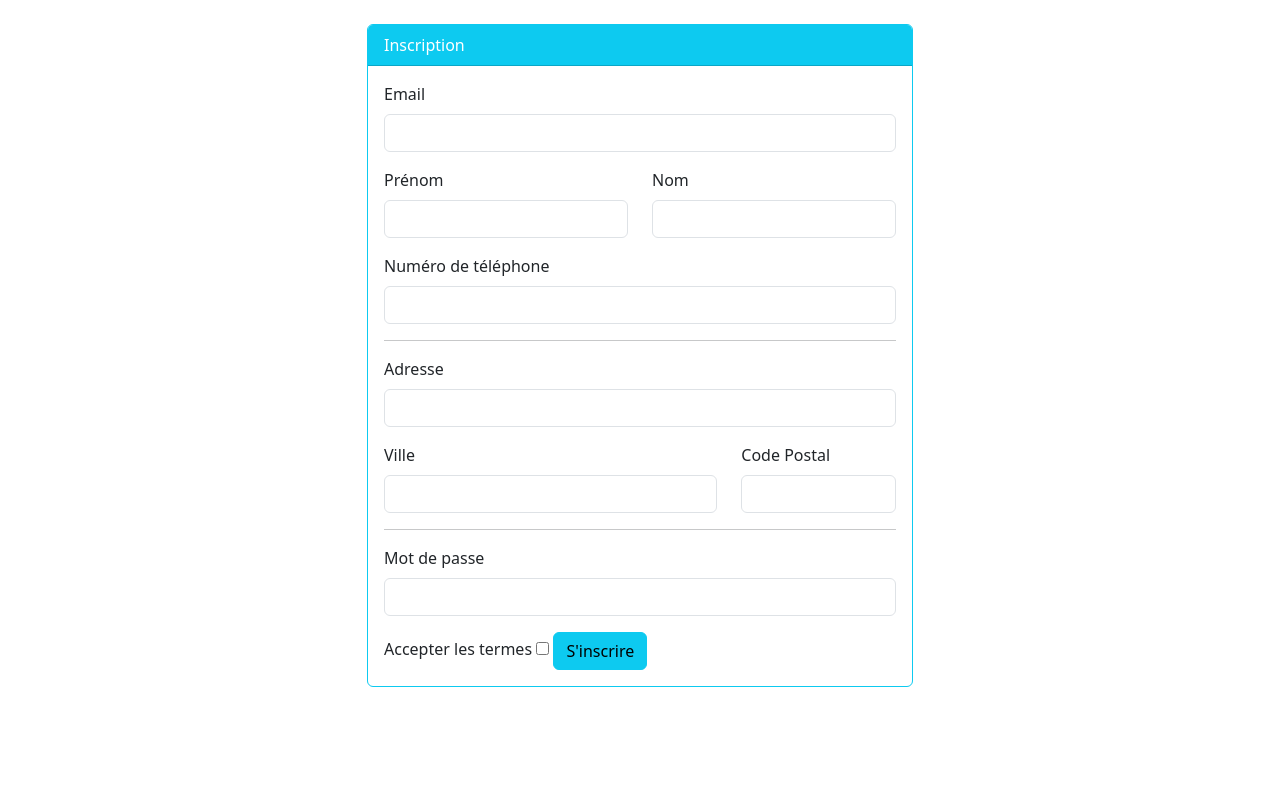
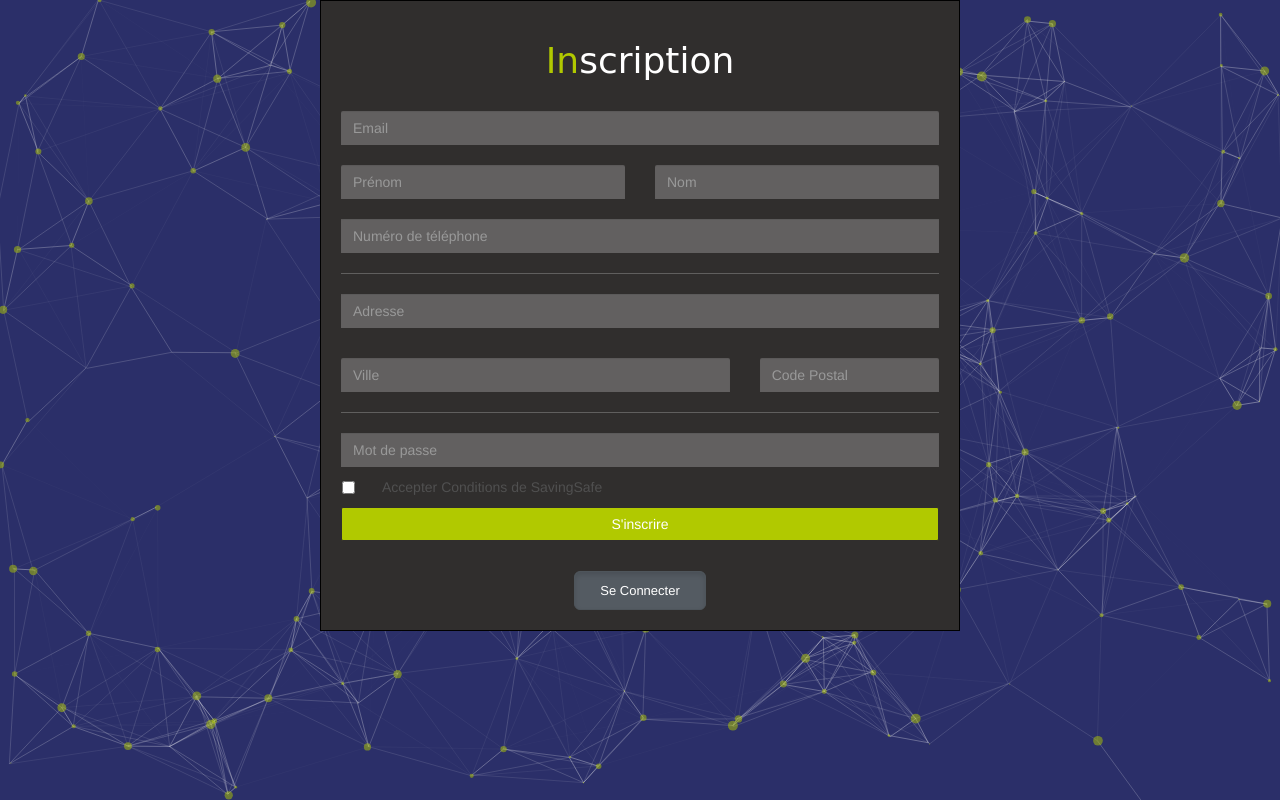
Before and after one commit to flenn77/SavingSafe, a Symfony app: template templates/registration/register.html.twig in a window 1280 px wide. Run offline with Twig, Linux system fonts and the light colour scheme; the template is opened without the code that fills it, so the values that code supplies are empty; form fields are guessed from the names that the template uses; some libraries are stand-ins or nearby versions.

Commit message:
adding some animation

```diff
--- /dev/null
+++ b/public/css/login.css
@@ -0,0 +1,107 @@
+body, html {
+	height: 100%;
+	background-repeat: no-repeat;    /*background-image: linear-gradient(rgb(12, 97, 33),rgb(104, 145, 162));*/
+	background:rgb(43, 47, 105);
+	position: relative;
+}
+.center-box-login {
+	margin: auto;
+	width: 50%;
+	border: 3px solid green;
+	padding: 10px;
+  }
+
+
+.checkbox {
+    font-size: 14px;       /* Augmenter la taille de la police */
+    color: #505050;        /* Changer la couleur du texte en blanc */
+}
+
+
+
+
+
+
+
+.center-button {
+    text-align: center;
+}
+  .btn-register {
+    background-color: #cccccc;  /* couleur gris */
+    border-color: #b3b3b3;  /* couleur gris un peu plus foncé pour la bordure */
+    font-size: 1.3rem;  /* Réduit la taille du texte */
+    padding: 10px 25px;  /* Diminution du rembourrage pour réduire la taille du bouton */
+    margin-top: 10px;  /* Espace au-dessus du bouton pour le séparer du bouton de connexion */
+}
+
+.form-input {
+    margin-bottom: 10px;
+}
+
+#login-box {
+	position: absolute;
+	top: 0px;
+	left: 50%;
+	transform: translateX(-50%);
+	min-width: 350px;
+	margin: 0 auto;
+	border: 1px solid black;
+	background: rgba(48, 46, 45, 1);
+	min-height: 250px;
+	padding: 20px;
+	z-index: 9999;
+}
+#login-box .logo .logo-caption {
+	font-family: 'Poiret One', cursive;
+	color: white;
+	text-align: center;
+	margin-bottom: 0px;
+}
+#login-box .logo .tweak {
+	color: #b1c900;
+}
+#login-box .controls {
+	padding-top: 30px;
+}
+#login-box .controls input {
+	border-radius: 0px;
+	background: rgb(98, 96, 96);
+	border: 0px;
+	color: white;
+}
+#login-box .controls input:focus {
+	box-shadow: none;
+}
+#login-box .controls input:first-child {
+	border-top-left-radius: 2px;
+	border-top-right-radius: 2px;
+}
+#login-box .controls input:last-child {
+	border-bottom-left-radius: 2px;
+	border-bottom-right-radius: 2px;
+}
+#login-box button.btn-custom {
+	border-radius: 2px;
+	margin-top: 8px;
+	background:#b1c900;
+	border-color: rgba(48, 46, 45, 1);
+	color: white;
+}
+#login-box button.btn-custom:hover{
+	-webkit-transition: all 500ms ease;
+	-moz-transition: all 500ms ease;
+	-ms-transition: all 500ms ease;
+	-o-transition: all 500ms ease;
+	transition: all 500ms ease;
+	background: rgba(48, 46, 45, 1);
+	border-color: #b1c900;
+}
+#particles-js{
+  	width: 100%;
+  	height: 100%;
+  	background-size: cover;
+  	background-position: 50% 50%;
+  	position: fixed;
+  	top: 0px;
+  	z-index:1;
+}
--- /dev/null
+++ b/public/js/login.js
@@ -0,0 +1,120 @@
+$.getScript("https://cdnjs.cloudflare.com/ajax/libs/particles.js/2.0.0/particles.min.js", function(){
+    particlesJS('particles-js',
+      {
+        "particles": {
+          "number": {
+            "value": 100,
+            "density": {
+              "enable": true,
+              "value_area": 500
+            }
+          },
+          "color": {
+            "value": "#b1c900"
+          },
+          "shape": {
+            "type": "circle",
+            "stroke": {
+              "width": 0,
+              "color": "#000000"
+            },
+            "polygon": {
+              "nb_sides": 5
+            },
+            "image": {
+              "width": 100,
+              "height": 100
+            }
+          },
+          "opacity": {
+            "value": 0.5,
+            "random": false,
+            "anim": {
+              "enable": false,
+              "speed": 1,
+              "opacity_min": 0.1,
+              "sync": false
+            }
+          },
+          "size": {
+            "value": 5,
+            "random": true,
+            "anim": {
+              "enable": false,
+              "speed": 40,
+              "size_min": 0.1,
+              "sync": false
+            }
+          },
+          "line_linked": {
+            "enable": true,
+            "distance": 150,
+            "color": "#ffffff",
+            "opacity": 0.4,
+            "width": 1
+          },
+          "move": {
+            "enable": true,
+            "speed": 6,
+            "direction": "none",
+            "random": false,
+            "straight": false,
+            "out_mode": "out",
+            "attract": {
+              "enable": false,
+              "rotateX": 600,
+              "rotateY": 1200
+            }
+          }
+        },
+        "interactivity": {
+          "detect_on": "canvas",
+          "events": {
+            "onhover": {
+              "enable": true,
+              "mode": "repulse"
+            },
+            "onclick": {
+              "enable": true,
+              "mode": "push"
+            },
+            "resize": true
+          },
+          "modes": {
+            "grab": {
+              "distance": 400,
+              "line_linked": {
+                "opacity": 1
+              }
+            },
+            "bubble": {
+              "distance": 400,
+              "size": 40,
+              "duration": 2,
+              "opacity": 8,
+              "speed": 3
+            },
+            "repulse": {
+              "distance": 100
+            },
+            "push": {
+              "particles_nb": 4
+            },
+            "remove": {
+              "particles_nb": 2
+            }
+          }
+        },
+        "retina_detect": true,
+        "config_demo": {
+          "hide_card": false,
+          "background_color": "#b61924",
+          "background_image": "",
+          "background_position": "50% 50%",
+          "background_repeat": "no-repeat",
+          "background_size": "cover"
+        }
+      }
+    );
+
+});
--- a/templates/registration/register.html.twig
+++ b/templates/registration/register.html.twig
@@ -1,81 +1,82 @@
 {% extends 'base.html.twig' %}
+{% block title %}Inscription{% endblock %}
 
-{% block title %}Inscription{% endblock %}
+{% block stylesheets %}
+    <link rel='stylesheet' href='https://maxcdn.bootstrapcdn.com/bootstrap/3.3.0/css/bootstrap.min.css'>
+    <link rel="stylesheet" href="{{ asset('css/login.css') }}">
+{% endblock %}
 
 {% block body %}
 <div class="container">
-    <div class="row justify-content-center">
-        <div class="col-md-6">
-            <div class="card border-info mt-4">
-                <div class="card-header bg-info text-white">Inscription</div>
-                <div class="card-body">
+    <div id="login-box" class="center-box-login">
+        <div class="logo">
+            <h1 class="logo-caption"><span class="tweak">In</span>scription</h1>
+        </div><!-- /.logo -->
+        <div class="controls">
             {% for flash_error in app.flashes('verify_email_error') %}
                 <div class="alert alert-danger" role="alert">{{ flash_error }}</div>
             {% endfor %}
 
             {{ form_start(registrationForm, {'attr': {'class': 'form-horizontal'}}) }}
 
-                        <div class="form-group mb-3">
-                            {{ form_label(registrationForm.email, 'Email', {'label_attr': {'class': 'form-label'}}) }}
-                            {{ form_widget(registrationForm.email, {'attr': {'class': 'form-control'}}) }}
+                {{ form_widget(registrationForm.email, {'attr': {'class': 'form-control', 'placeholder': 'Email'}}) }}
                 <span class="text-danger">{{ form_errors(registrationForm.email) }}</span>
-                        </div>
-
-                        <div class="form-group mb-3">
+<br>
                 <div class="row">
                     <div class="col-md-6">
-                                    {{ form_label(registrationForm.first_name, 'Prénom', {'label_attr': {'class': 'form-label'}}) }}
-                                    {{ form_widget(registrationForm.first_name, {'attr': {'class': 'form-control'}}) }}
+                        {{ form_widget(registrationForm.first_name, {'attr': {'class': 'form-control', 'placeholder': 'Prénom'}}) }}
                         <span class="text-danger">{{ form_errors(registrationForm.first_name) }}</span>
                     </div>
+<br>
                     <div class="col-md-6">
-                                    {{ form_label(registrationForm.last_name, 'Nom', {'label_attr': {'class': 'form-label'}}) }}
-                                    {{ form_widget(registrationForm.last_name, {'attr': {'class': 'form-control'}}) }}
+                        {{ form_widget(registrationForm.last_name, {'attr': {'class': 'form-control', 'placeholder': 'Nom'}}) }}
                         <span class="text-danger">{{ form_errors(registrationForm.last_name) }}</span>
                     </div>
                 </div>
-                        </div>
-
-                        {{ form_label(registrationForm.phone_number, 'Numéro de téléphone', {'label_attr': {'class': 'form-label'}}) }}
-                        {{ form_widget(registrationForm.phone_number, {'attr': {'class': 'form-control mb-3'}}) }}
+<br>
+                {{ form_widget(registrationForm.phone_number, {'attr': {'class': 'form-control', 'placeholder': 'Numéro de téléphone'}}) }}
                 <span class="text-danger">{{ form_errors(registrationForm.phone_number) }}</span>
 
-                        <hr>  {# Séparateur entre phone_number et adress #}
+                <hr>  {# Séparateur #}
 
-                        {{ form_label(registrationForm.adress, 'Adresse', {'label_attr': {'class': 'form-label'}}) }}
-                        {{ form_widget(registrationForm.adress, {'attr': {'class': 'form-control mb-3'}}) }}
-                        <span class="text-danger">{{ form_errors(registrationForm.adress) }}</span>
-
-                        <div class="form-group mb-3">
+                {{ form_widget(registrationForm.adress, {'attr': {'class': 'form-control mb-3', 'placeholder': 'Adresse'}}) }}
+<br>
                 <div class="row">
                     <div class="col-md-8">
-                                    {{ form_label(registrationForm.city, 'Ville', {'label_attr': {'class': 'form-label'}}) }}
-                                    {{ form_widget(registrationForm.city, {'attr': {'class': 'form-control'}}) }}
+                        {{ form_widget(registrationForm.city, {'attr': {'class': 'form-control', 'placeholder': 'Ville'}}) }}
                         <span class="text-danger">{{ form_errors(registrationForm.city) }}</span>
                     </div>
                     <div class="col-md-4">
-                                    {{ form_label(registrationForm.postal_code, 'Code Postal', {'label_attr': {'class': 'form-label'}}) }}
-                                    {{ form_widget(registrationForm.postal_code, {'attr': {'class': 'form-control'}}) }}
+                        {{ form_widget(registrationForm.postal_code, {'attr': {'class': 'form-control', 'placeholder': 'Code Postal'}}) }}
                         <span class="text-danger">{{ form_errors(registrationForm.postal_code) }}</span>
                     </div>
                 </div>
-                        </div>
 
-                        <hr>  {# Séparateur entre city/postal_code et agreeTerms #}
+                <hr>  {# Séparateur #}
 
-                        {{ form_label(registrationForm.plainPassword, 'Mot de passe', {'label_attr': {'class': 'form-label'}}) }}
-                        {{ form_widget(registrationForm.plainPassword, {'attr': {'class': 'form-control mb-3'}}) }}
+                {{ form_widget(registrationForm.plainPassword, {'attr': {'class': 'form-control mb-3', 'placeholder': 'Mot de passe'}}) }}
                 <span class="text-danger">{{ form_errors(registrationForm.plainPassword) }}</span>
 
-                        {{ form_label(registrationForm.agreeTerms, 'Accepter les termes', {'label_attr': {'class': 'form-label'}}) }}
-                        {{ form_widget(registrationForm.agreeTerms, {'attr': {'class': 'form-check mb-3'}}) }}
+
+                <div class="form-check checkbox">
+                    {{ form_widget(registrationForm.agreeTerms) }}
+                    {{ form_label(registrationForm.agreeTerms, 'Accepter Conditions de SavingSafe') }}
+                </div>
                 <span class="text-danger">{{ form_errors(registrationForm.agreeTerms) }}</span>
 
-                        <button type="submit" class="btn btn-info">S'inscrire</button>
+                <button type="submit" class="btn btn-default btn-block btn-custom">S'inscrire</button>
+                <br>
+                <div class="center-button">
+                    <a href="{{ path('app_login') }}" class="btn btn-secondary btn-lg active btn-register" role="button" aria-pressed="true">Se Connecter</a>
+                </div>
             {{ form_end(registrationForm) }}
         </div>
     </div>
 </div>
-    </div>
-</div>
+<div id="particles-js"></div>
 {% endblock %}
+
+{% block javascripts %}
+    <script src='https://code.jquery.com/jquery-1.11.1.min.js'></script>
+    <script src="{{ asset('js/login.js') }}"></script>
+{% endblock %}
```
Also changed, not shown: templates/login/index.html.twig (+28 -30 lines), assets/images/LogoSavinSafe.png (added), templates/navbar/nav.html.twig (line endings or trailing spaces), webpack.config.js (line endings or trailing spaces). Lines whose indentation alone changed are shown as unchanged.
